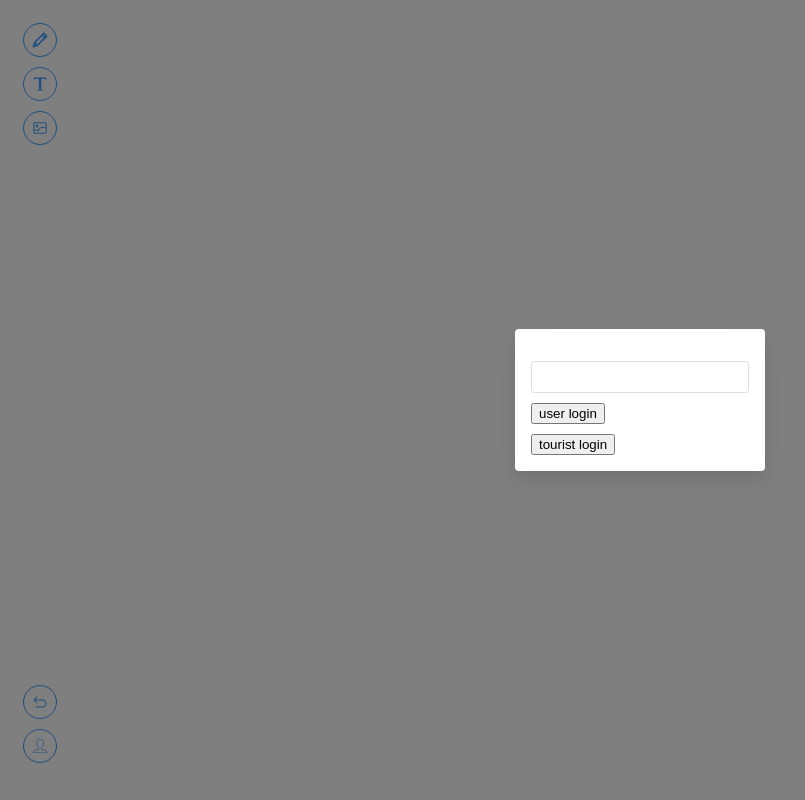
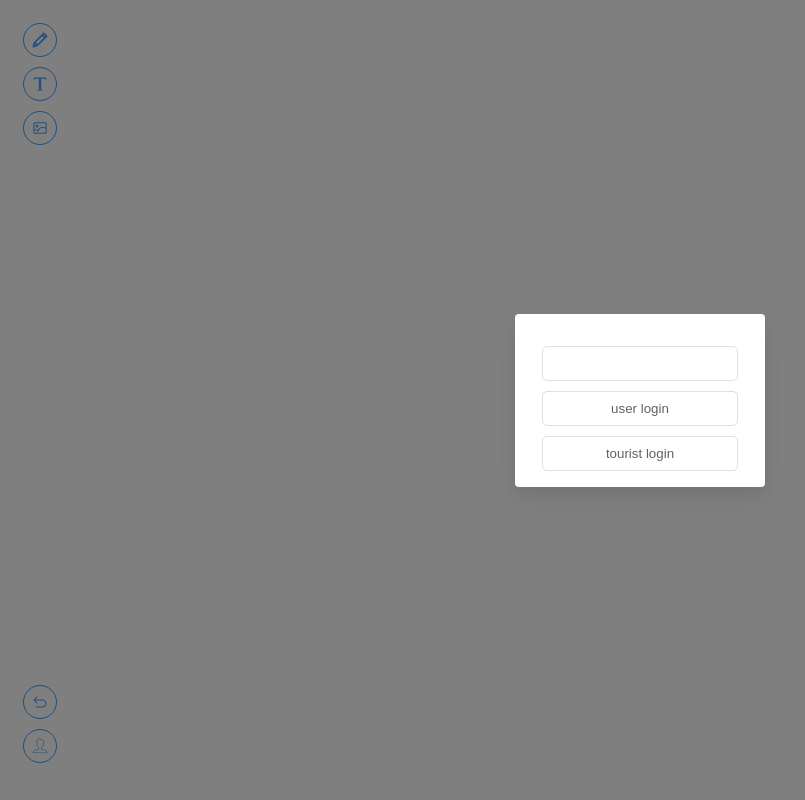
Before and after one commit to jianqianyan/Whiteboard, a Vue app in the folder board-vue/: page / in a window 1280 px wide. Shown: the whole page, without its empty margins (0-805 px from the left). Built offline with nearby package versions, Linux system fonts and the light colour scheme.

Commit message:
style: 登录按钮样式更改

```diff
--- a/board-vue/src/App.vue
+++ b/board-vue/src/App.vue
@@ -8,5 +8,5 @@ import index from './pages/index.vue';
   <index></index>
 </template>
 
-<style scoped>
+<style scoped lang="less">
 </style>
--- a/board-vue/src/components/Login/index.vue
+++ b/board-vue/src/components/Login/index.vue
@@ -10,14 +10,14 @@
     >
       <div class="login-dialog">
         <div class="code-input">
-            <el-input></el-input>
+          <input type="text" />
         </div>
         <div class="choose-user">
           <div class="user-login">
-            <button>{{ $t('button.userLogin' ) }}</button>
+            <button>{{ $t("button.userLogin") }}</button>
           </div>
           <div class="tourist-login">
-            <button>{{ $t('button.touristLogin' )}}</button>
+            <button>{{ $t("button.touristLogin") }}</button>
           </div>
         </div>
       </div>
@@ -33,8 +33,9 @@ const falsec = ref(false);
 </script>
 
 <style scoped lang="less">
-.code-input{
-    margin: 0 0 10px 0 ;
+.code-input {
+  width: 100%;
+  margin: 0 0 10px 0;
 }
 .choose-user {
   width: 100%;
--- a/board-vue/src/main.ts
+++ b/board-vue/src/main.ts
@@ -3,6 +3,7 @@ import './style.css';
 import App from './App.vue';
 import i18n from './i18n';
 import './assets/svg/iconfont.js'
+import './style/base.less'
 
 const app = createApp(App);
 import { setupSvgIcon } from './plugin/SvgIcon/index'
--- /dev/null
+++ b/board-vue/src/style/base.less
@@ -0,0 +1,37 @@
+:root {
+  --font-color: #606266;
+  --border-color: #dcdfe6;
+  --background-color: #FFF;
+  --font-hover-color: #6965db;
+  --border-hover-color: #FFF;
+  --background-hover-color: #E3E2FE;
+}
+button {
+  width: 90%;
+  margin: 0 5% 0 5%;
+  height: 35px;
+  background: white;
+  border-radius: 5px;
+  border: 1px solid var(--border-color);
+  color: var(--font-color);
+  background: var(--background-color)
+}
+button:hover {
+  border: 1px solid var(--border-hover-color);
+  color: var(--font-hover-color);
+  background: var(--background-hover-color);
+}
+input {
+  width: 90%;
+  margin: 0 5% 0 5%;
+  height: 35px;
+  padding: 2px 10px;
+  border-width: 1px;
+  box-sizing: border-box;
+  border-radius: 5px;
+  border: 1px solid var(--border-color);
+  color: var(--font-color);
+}
+input:focus {
+    outline: none;
+}
```
Also changed, not shown: 1 other file (tests, documents, lock files or other folders).
